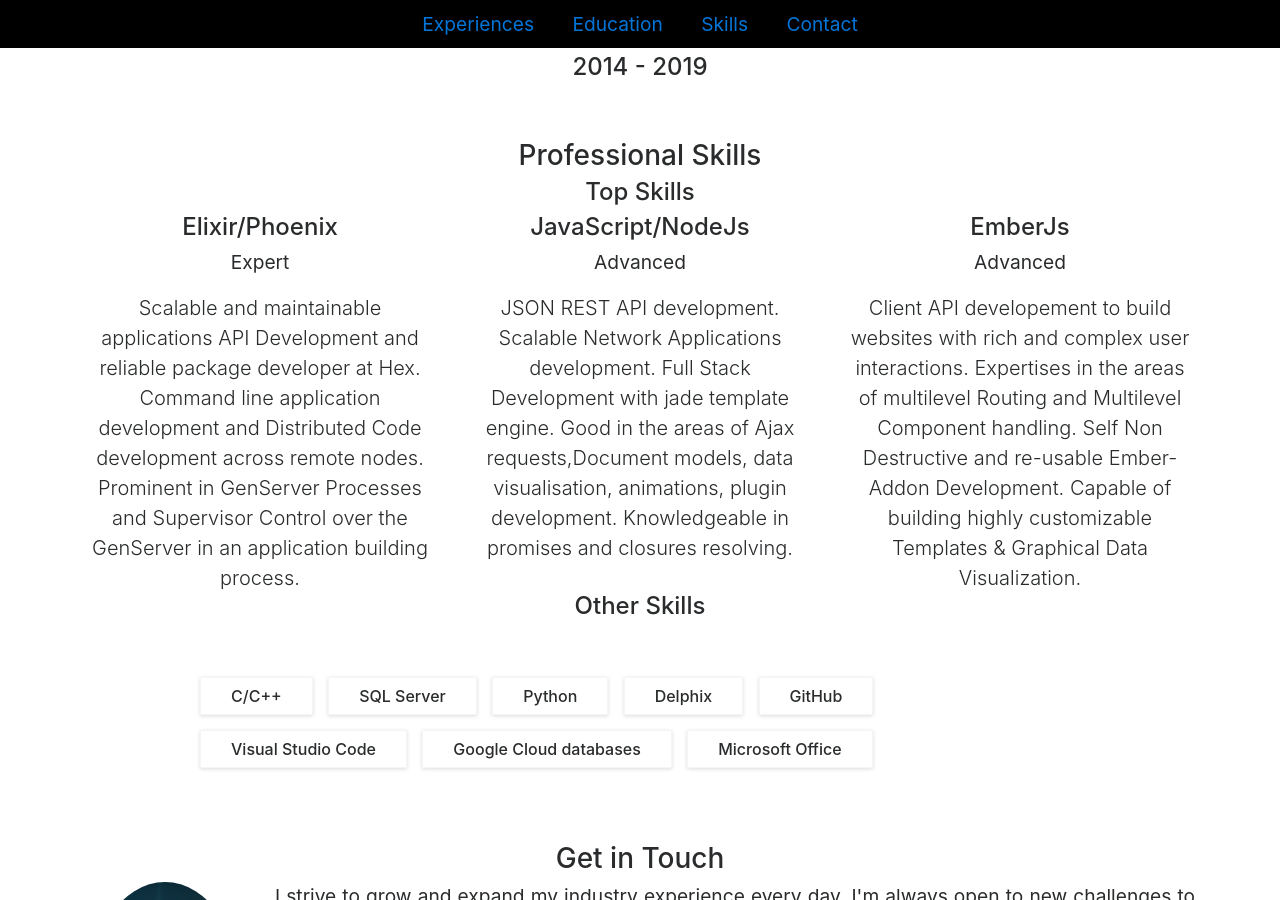
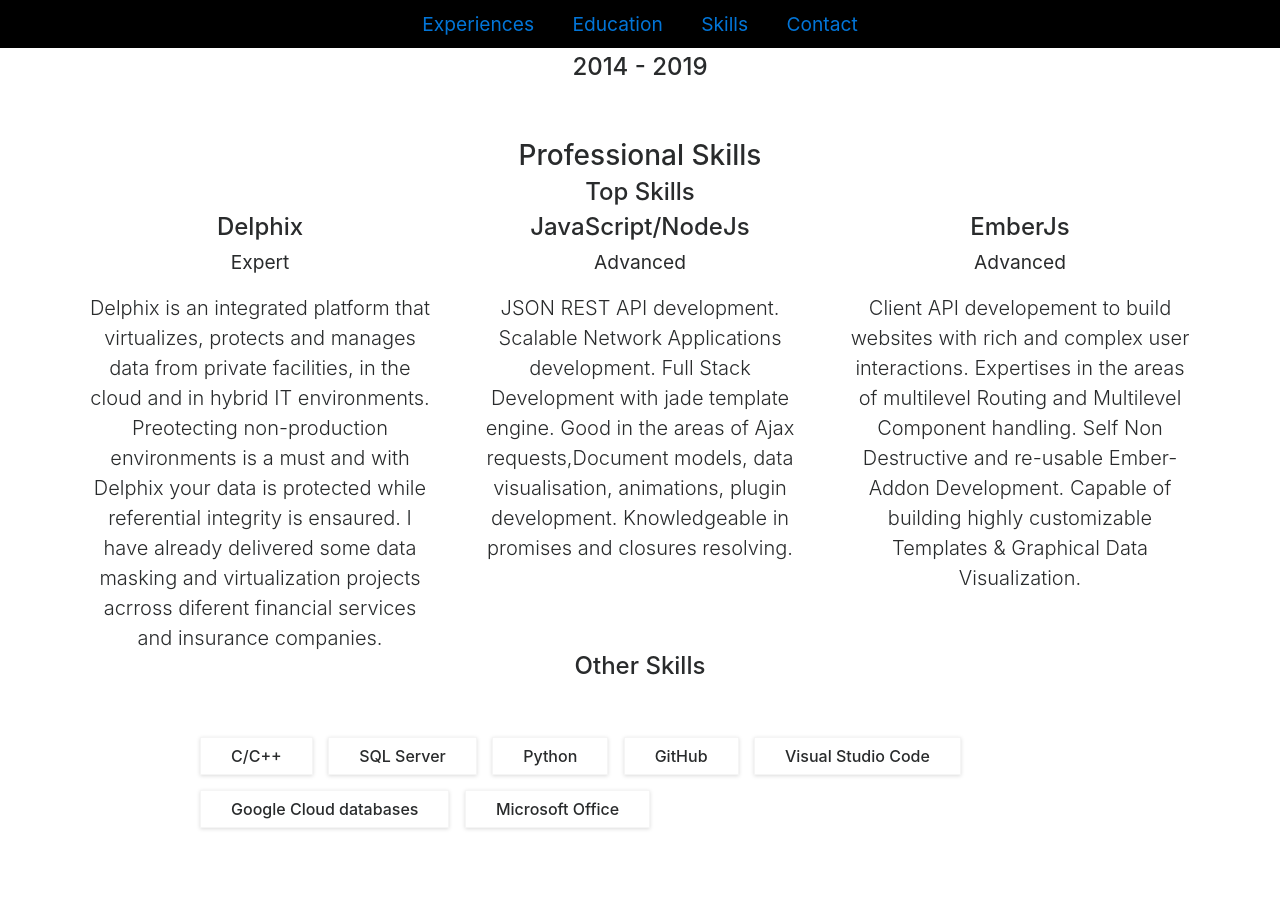
Before and after one commit to HBarthe/hbarthe.github.io, a Jekyll site: the page built from index.html, in a window 1280 px wide and 900 px high, scrolled down 1910 px. Built offline with Jekyll 4.4.1, drawn with Linux system fonts in a browser that asks for light colours; a style sheet for code colours, icons or effects is not loaded.

Commit message:
Update skills.yaml

```diff
--- a/_data/skills.yaml
+++ b/_data/skills.yaml
@@ -1,10 +1,10 @@
 topskills:
-  - name: Elixir/Phoenix
+  - name: Delphix
     level: Expert
     desc: >
-      Scalable and maintainable applications API Development and reliable package developer at Hex. Command line application
-      development and Distributed Code development across remote nodes. Prominent in GenServer Processes and Supervisor
-      Control over the GenServer in an application building process.
+      Delphix is an integrated platform that virtualizes, protects and manages data from private facilities, in the cloud and in hybrid IT environments.
+      Preotecting non-production environments is a must and with Delphix your data is protected while referential integrity is ensaured.
+      I have already delivered some data masking and virtualization projects acrross diferent financial services and insurance companies.
 
   - name: JavaScript/NodeJs
     level: Advanced
@@ -25,7 +25,6 @@
   - C/C++
   - SQL Server
   - Python
-  - Delphix
   - GitHub
   - Visual Studio Code
   - Google Cloud databases
```
